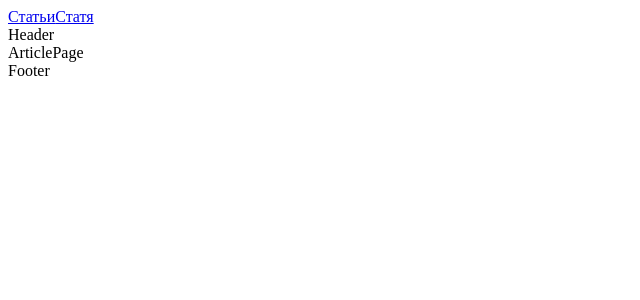
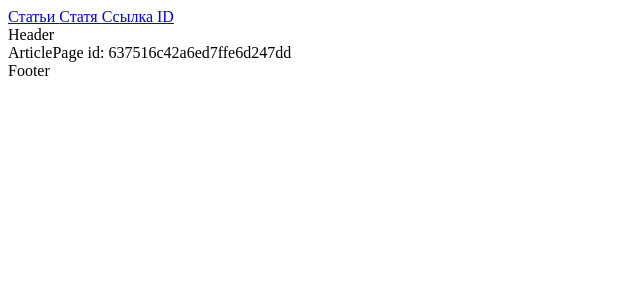
Before and after one commit to MaximMukhin/furnicraft-book, a React (Vite) app: page /articles/637516c42a6ed7ffe6d247dd in a window 1280 px wide. Shown: the top 300 px of the page, without its empty margins (0-640 px from the left). Built offline with nearby package versions, Linux system fonts and the light colour scheme; no server answers.

Commit message:
fix Создать страницу Articles и вывести список статей

```diff
--- a/src/components/App.tsx
+++ b/src/components/App.tsx
@@ -5,8 +5,9 @@ import { ArticlePage } from "./views/ArticlePage";
 const App = () => {
   return (
     <BrowserRouter>
-      <Link to={"/articles"}>Статьи</Link>
-      <Link to={"/article"}>Статя</Link>
+      <Link to={"/articles"}>Статьи </Link>
+      <Link to={"/article"}>Статя </Link>
+      <Link to={"/articles/637516c42a6ed7ffe6d247dd"}>Ссылка ID</Link>
       <Routes>
         <Route path="articles" element={<ArticlesPage />} />
         <Route path="articles/:_id" element={<ArticlePage />} />
--- a/src/components/views/ArticlePage/ArticlePage.tsx
+++ b/src/components/views/ArticlePage/ArticlePage.tsx
@@ -8,7 +8,8 @@ interface ArticlePageProps {}
 
 export const ArticlePage: React.FC<ArticlePageProps> = () => {
   const [articles, setArticles] = useState<Article[]>([]);
-  const params = useParams();
+  const { _id } = useParams();
+  console.log("params:", _id);
   useEffect(() => {
     axios.get("http://localhost:4000/articles").then((res) => {
       console.log("article", res.data.articles);
@@ -18,7 +19,7 @@ export const ArticlePage: React.FC<ArticlePageProps> = () => {
 
   return (
     <Page>
-      <div>ArticlePage</div>
+      <div>ArticlePage id: {_id}</div>
     </Page>
   );
 };
--- a/src/components/views/ArticlesPage/ArticlesPage.tsx
+++ b/src/components/views/ArticlesPage/ArticlesPage.tsx
@@ -2,7 +2,7 @@ import React, { useEffect, useState } from "react";
 import { Page } from "@/components/layouts/Page";
 import axios from "axios";
 import { Article } from "@/types";
-import { useParams } from "react-router-dom";
+import { useParams, Link } from "react-router-dom";
 import { ArticlesItem } from "@/components/views/ArticlesPage/ArticlesItem";
 
 interface ArticlesPageProps {}
@@ -10,6 +10,7 @@ interface ArticlesPageProps {}
 export const ArticlesPage: React.FC<ArticlesPageProps> = () => {
   const [articles, setArticles] = useState<Article[]>([]);
   const params = useParams();
+  console.log("params", params);
   useEffect(() => {
     axios.get("http://localhost:4000/articles").then((res) => {
       console.log("articles", res.data.articles);
@@ -27,7 +28,15 @@ export const ArticlesPage: React.FC<ArticlesPageProps> = () => {
     <Page>
       <div>ArticlesPage</div>
 
-      <div>{displayArticles()}</div>
+      <div>
+        {articles.map((el) => (
+          <Link key={el._id} to={`/articles/${el._id}`}>
+            <ArticlesItem key={el._id} articlesProps={el} />
+          </Link>
+        ))}
+      </div>
+
+      {/*<div>{displayArticles()}</div>*/}
 
       {/*      <div>
         {articles.map((el) => (
```
